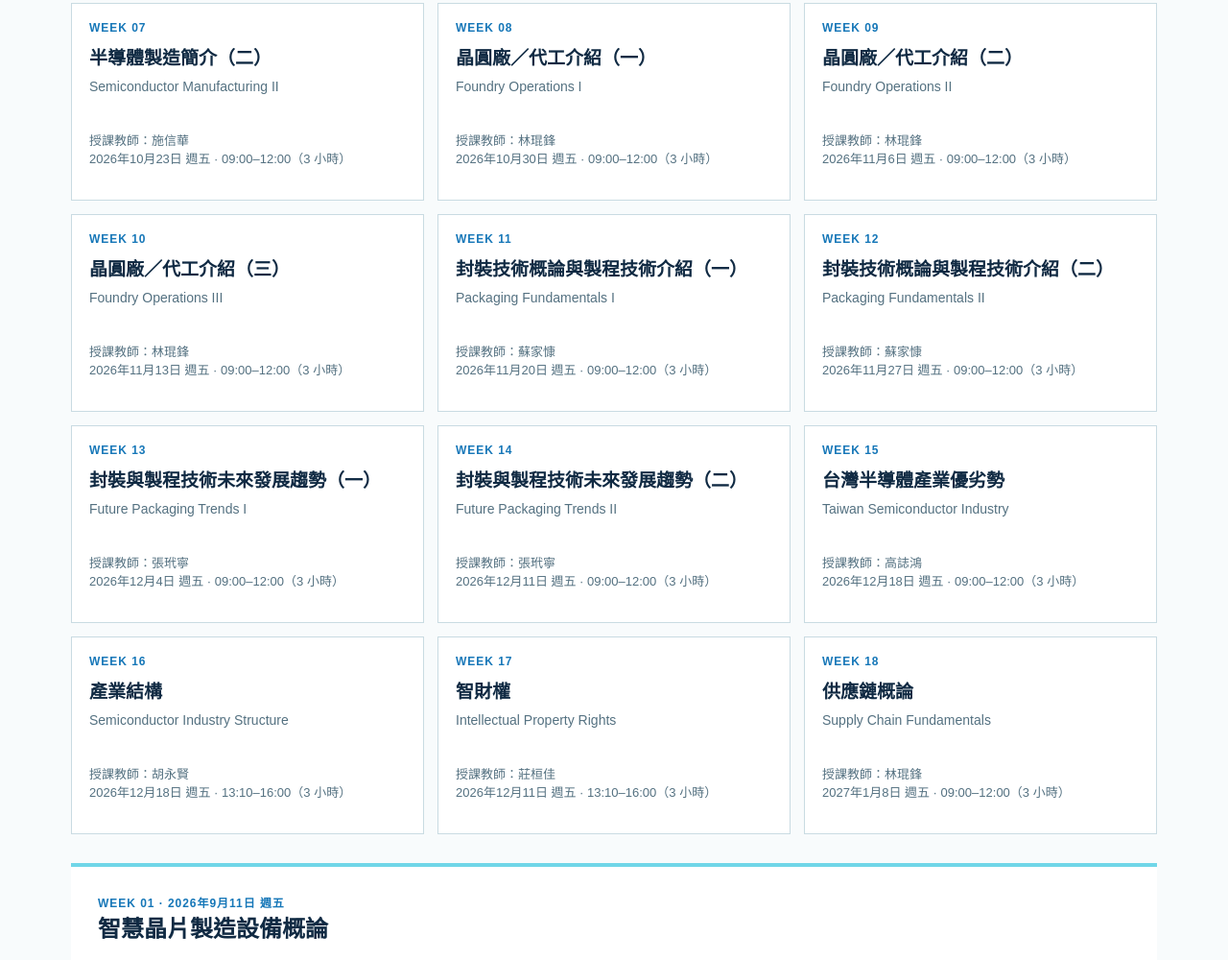
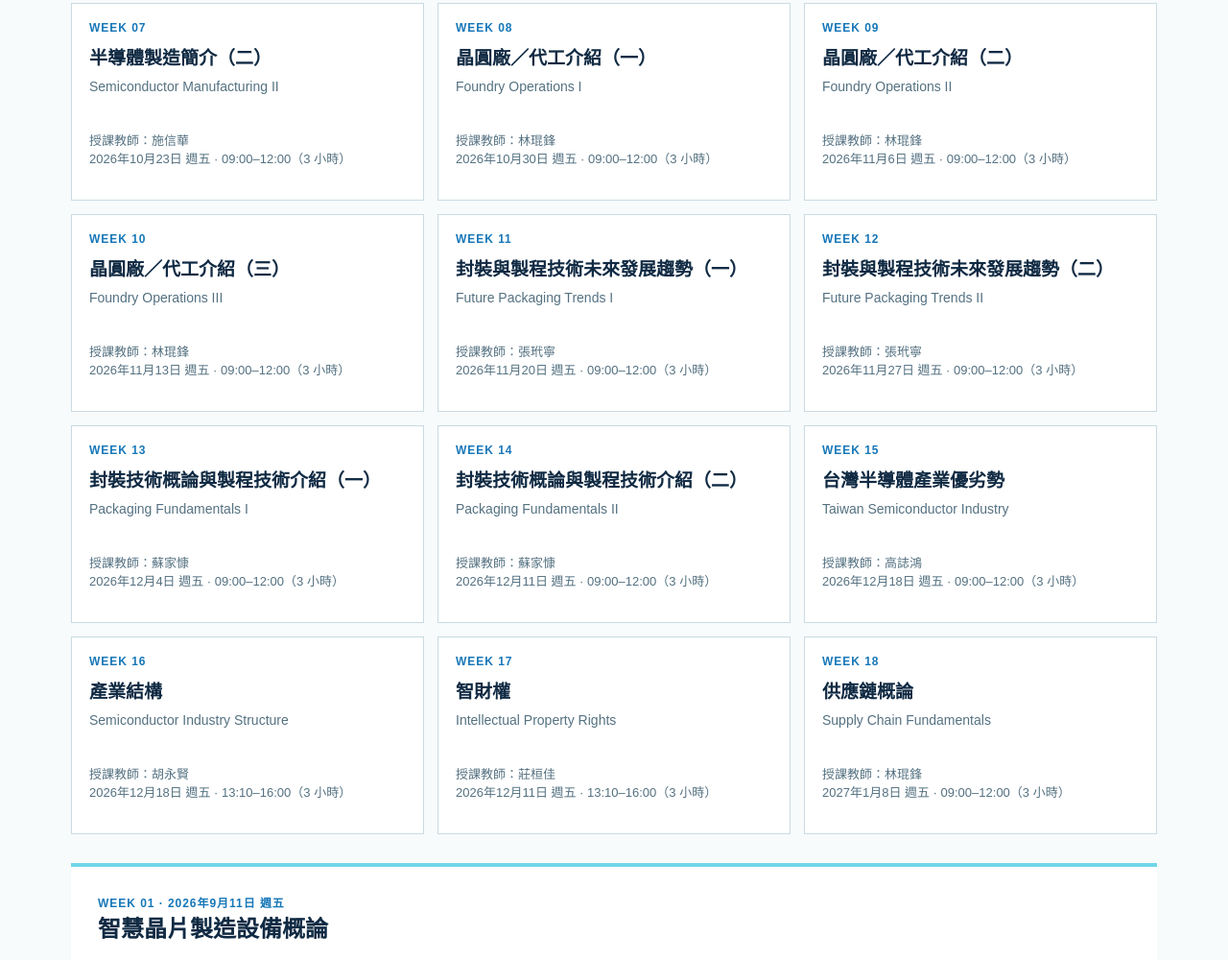
Before and after one commit to oakhc888/smart-vehicle-chip-learning-platform, a plain HTML site: page index.html in a window 1280 px wide. Shown: the part 1004-2004 px from the top of the page at 96% size. Drawn offline with Linux system fonts and the light colour scheme.

Commit message:
fix: swap course content for weeks 11–12 and 13–14

```diff
--- a/index.html
+++ b/index.html
@@ -18,6 +18,7 @@ const data=[
 ['智慧晶片製造設備概論','Smart Chip Manufacturing Equipment','高誌鴻'],['車用晶片概論（一）','Automotive Semiconductor Fundamentals I','侯光煦'],['車用晶片概論（二）','Automotive Semiconductor Fundamentals II','侯光煦'],['兩岸電動車發展狀況','Cross-strait EV Development','陳建中'],['車用晶片產業人才需求','Automotive Chip Talent Demand','周海筠'],['半導體製造簡介（一）','Semiconductor Manufacturing I','施信華'],['半導體製造簡介（二）','Semiconductor Manufacturing II','施信華'],['晶圓廠／代工介紹（一）','Foundry Operations I','林琨鋒'],['晶圓廠／代工介紹（二）','Foundry Operations II','林琨鋒'],['晶圓廠／代工介紹（三）','Foundry Operations III','林琨鋒'],['台灣半導體產業優劣勢','Taiwan Semiconductor Industry','高誌鴻'],['產業結構','Semiconductor Industry Structure','胡永賢'],['封裝技術概論與製程技術介紹（一）','Packaging Fundamentals I','蘇家慷'],['封裝技術概論與製程技術介紹（二）','Packaging Fundamentals II','蘇家慷'],['封裝與製程技術未來發展趨勢（一）','Future Packaging Trends I','張玳寧'],['封裝與製程技術未來發展趨勢（二）','Future Packaging Trends II','張玳寧'],['智財權','Intellectual Property Rights','莊桓佳'],['供應鏈概論','Supply Chain Fundamentals','林琨鋒']];
 [data[2],data[3]]=[data[3],data[2]];
 [data[10],data[11],data[12],data[13],data[14],data[15]]=[data[12],data[13],data[14],data[15],data[10],data[11]];
+[data[10],data[11],data[12],data[13]]=[data[12],data[13],data[10],data[11]];
 const start=new Date('2026-09-11T09:00:00+08:00');const rescheduled={2:['2026-09-18T13:10:00+08:00','13:10–16:00'],4:['2026-10-02T13:10:00+08:00','13:10–16:00'],15:['2026-12-18T13:10:00+08:00','13:10–16:00'],16:['2026-12-11T13:10:00+08:00','13:10–16:00']};let selected=0;const weeks=document.querySelector('#weeks'),detail=document.querySelector('#detail');
 function slotFor(i){if(rescheduled[i])return rescheduled[i];const d=new Date(start);d.setDate(d.getDate()+i*7);return [d.toISOString(),'09:00–12:00']}
 function dateFor(i){return new Date(slotFor(i)[0]).toLocaleDateString('zh-TW',{year:'numeric',month:'long',day:'numeric',weekday:'short'})}
```
